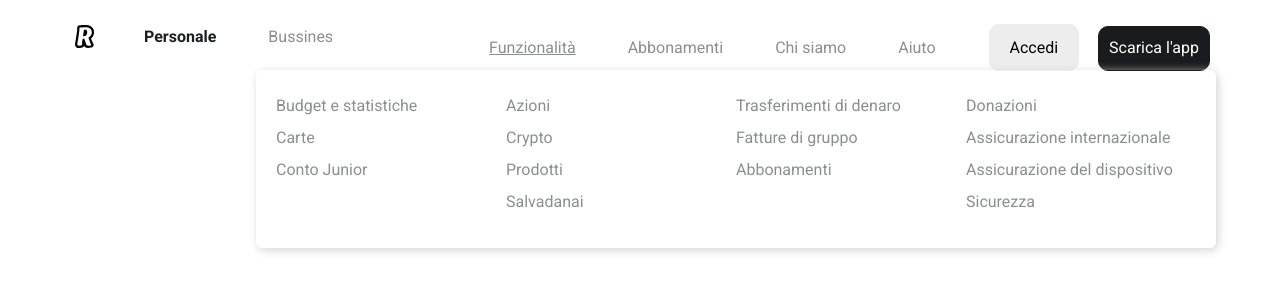
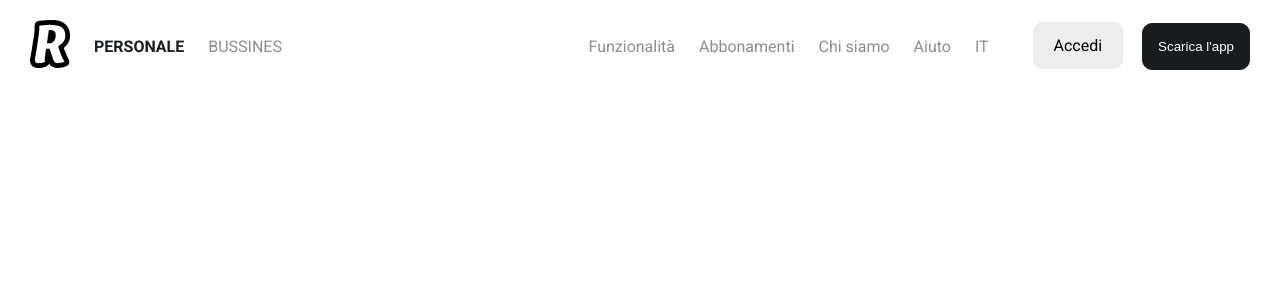
Before and after one commit to angelacaterina/js-html-css-revolut, a plain HTML site: page index.html in a window 1280 px wide. Both pictures are taken after a click on the link "Funzionalità". Drawn offline with nearby package versions, Linux system fonts and the light colour scheme.

Commit message:
revisione htlm
i menù dovevano andare direttamente all'interno dei singoli link e non al di fuori

```diff
--- a/assets/css/style.css
+++ b/assets/css/style.css
@@ -8,38 +8,43 @@ body{
     font-size: 16px;
 }
 
-nav{
-    width: 90%;
-    height: 70px;
-    margin: auto;
-    padding: 1.25rem 0;
-    display: flex;
-    flex-direction: row;
+/* Utility display */
+.d_none{
+    display: none;
+}
+.active{
+    display: block;
 }
 
-.logo{
-    width: 40px;
-    padding: 1.25rem 0;
-    text-align: center;
+.d-flex{
+    display: flex;
 }
-.navbar{
-    width: calc(100% - 40px);
-    padding: 1.25rem 0;
-    display: flex;
-    flex-direction: row;
-}
-.navbar_left{
-    width: 30%;
-    padding-left: 20px;
-}
-.navbar_right{
-    width: 70%;
-    text-align: right;
+.justify_between{
+    justify-content: space-between;
 }
 
+/* position */
+.position_rel{
+    position: relative;
+}
+.position_ab{
+    position: absolute;
+}
+
+/* utiliyi style */
+.list_style_none{
+    list-style: none;
+}
+
+/* padding */
+.p_20{
+    padding: 20px;
+}
+
+/***navbar***/
 .navbar a{
     color: #8c8e8f;
-    padding: 0 19px;
+    text-decoration: none;
 }
 .navbar a:hover{
     color: #1b1e21;
@@ -50,77 +55,46 @@ nav{
     color: #1b1e21;
 }
 
-.card_menu{
-    position: relative;
+.navbar_left ul li,
+.navbar_right > ul > li{
+    display: inline-block;
+    vertical-align: middle;
+    padding: 0 10px;
 }
-.card_menu a{
+
+/* logo */
+.logo{
+    width: 40px;
+}
+/* navbar_left */
+.navbar_left a{
+    text-transform: uppercase;
+}
+/* navbar_right */
+.navbar_right{
+    align-items: center;
+}
+
+/* dropdown */
+.dropdown_menu{
+    border-radius: 6px;
+    box-shadow: 2px 2px 10px lightgray;
+    width: max-content;
+    left: 50%;
+    transform: translateX(-50%);
+}
+.dropdown_menu li{
+    padding: 8px 15px;
+}
+.dropdown_menu a{
     color: #8c8e8f;
 }
-.card_menu a:hover{
+.dropdown_menu a:hover{
     color: #1b1e21;
     text-decoration: none;
 }
-.card{
-    z-index: 3;
-    border-radius: 6px;
-    box-shadow: 2px 2px 10px lightgray;
-    padding: 10px;
-    text-align: left;
-    line-height: 2;
-}
 
-.funzionalità{
-    width: 75%;
-    position: absolute;
-    top: 50%;
-    left: 20%;
-    padding: 20px;
-}
-.d-flex{
-    display: flex;
-    flex-direction: row;
-}
-.column{
-    width: calc(100% / 4);
-    display: flex;
-    flex-direction: row;
-}
-.abbonamenti{
-    display: none;
-    width: 11%;
-    position: absolute;
-    top: 50%;
-    right: 50%;
-    transform: translate(138%, 0);
-}
-.chiSiamo{
-    display: none;
-    width: 10%;
-    position: absolute;
-    top: 50%;
-    right: 50%;
-    transform: translate(246%, 0);
-}
-.aiuto{
-    display: none;
-    width: 13%;
-    position: absolute;
-    top: 50%;
-    right: 50%;
-    transform: translate(276%, 0);
-}
-
-.active{
-    display: block;
-    /* display: flex; */
-}
-.d_none{
-    display: none;
-}
-ul li{
-    list-style: none;
-}
-
+/* bottons */
 a.btn_accedi{
     color: black;
     border: 1px solid #ededed;
@@ -136,5 +110,5 @@ a.btn_accedi{
     border: 1px solid #191c1f;
     border-radius: 10px;
     background-color: #191c1f;
-    padding: 10px;
+    padding: 15px;
 }
--- a/assets/js/main.js
+++ b/assets/js/main.js
@@ -4,25 +4,15 @@
 // Dovete riprodurre solo la navbar ed i menu a tendina, non tutto il sito. Fate attenzione che in questo caso non abbiamo un solo menu a tendina ma piú di uno. Il menu deve diventare visibile quando facciamo hover  o click ( a vs discrezione ) su uno dei link principali nella navbar. Ogni link della navbar ha il suo menu nascosto che deve apparire.
 
 $(function() {
-    $('.navbar_right a').eq(0).hover(function() {
-        $('.d_none').removeClass('d_none');
-        $('.funzionalità div').addClass('active');
-    });
+    var dropDown = $('li.dropdown');
 
-    $('.navbar_right a').eq(1).hover(function() {
-        $('.abbonamenti').addClass('active');
-    });
+    dropDown.hover(
+      function(){
+        $(this).children('ul.dropdown_menu').removeClass('d_none');
+      },
 
-    $('.navbar_right a').eq(2).hover(function() {
-        $('.chiSiamo').addClass('active');
-    });
-
-    $('.navbar_right a').eq(3).hover(function() {
-        $('.aiuto').addClass('active');
-    });
-
-    $('.card').mouseleave(function() {
-        $('.card').siblings().removeClass('active');
-        $('.funzionalità').addClass('d_none');
-    });
-});
+      function(){
+        $(this).children('ul.dropdown_menu').addClass('d_none');
+      }
+    )
+  });
--- a/index.html
+++ b/index.html
@@ -7,104 +7,46 @@
     <link rel="preconnect" href="https://fonts.gstatic.com">
     <link href="https://fonts.googleapis.com/css2?family=Roboto:wght@300;400;500;700;900&display=swap" rel="stylesheet">
     <link rel="stylesheet" href="https://use.fontawesome.com/releases/v5.15.1/css/all.css" integrity="sha384-vp86vTRFVJgpjF9jiIGPEEqYqlDwgyBgEF109VFjmqGmIY/Y4HV4d3Gp2irVfcrp" crossorigin="anonymous">
-    <link rel="stylesheet" href="https://stackpath.bootstrapcdn.com/bootstrap/3.4.1/css/bootstrap.min.css" integrity="sha384-HSMxcRTRxnN+Bdg0JdbxYKrThecOKuH5zCYotlSAcp1+c8xmyTe9GYg1l9a69psu" crossorigin="anonymous">
+    <!-- <link rel="stylesheet" href="https://stackpath.bootstrapcdn.com/bootstrap/3.4.1/css/bootstrap.min.css" integrity="sha384-HSMxcRTRxnN+Bdg0JdbxYKrThecOKuH5zCYotlSAcp1+c8xmyTe9GYg1l9a69psu" crossorigin="anonymous"> -->
     <link rel="stylesheet" href="assets/css/style.css">
     <title>Revolut</title>
   </head>
 
   <body>
   <header id="site_header">
-    <nav>
-      <div class="logo">
-        <a href="#">
-          <img src="assets/img/revolut.svg" alt="">
-        </a>
-      </div><!-- /.logo -->
-
-      <div class="navbar">
+    <nav class="navbar d-flex justify_between">
       <div class="navbar_left">
-          <ul class="list-inline">
+        <ul class="list_style_none p_20">
           <li>
-              <a href="#" class="active">Personale</a>
+            <a href="#"><img class="logo" src="assets/img/revolut.svg" alt=""></a>
           </li>
-            <li>
-              <a href="#">Bussines</a>
-            </li>
+          <li><a href="#" class="active">Personale</a></li>
+          <li><a href="#">Bussines</a></li>
         </ul>
-
-
       </div><!-- /.navbar_left -->
 
-        <div class="navbar_right">
-          <ul class="list-inline">
-            <li>
+      <div class="navbar_right d-flex">
+        <ul class="list_style_none p_20">
+          <li class="position_rel dropdown">
             <a href="#">Funzionalità</a>
-            </li>
-            <li>
-              <a href="#">Abbonamenti</a>
-            </li>
-            <li>
-              <a href="">Chi siamo</a>
-            </li>
-            <li>
-             <a href="">Aiuto</a>
-            </li>
-            <li>
-              <a href="#" class="btn_accedi">Accedi</a>
-              <button class="btn_app">Scarica l'app</button>
-            </li>
-          </ul>
-        </div><!-- /.navbar_right -->
-      </div>
-      <!-- /.navbar -->
-    </nav>
-
-    <div class="card_menu">
-      <div class="card funzionalità d-flex d_none">
-        <div class="column d_none">
-          <ul>
+            <ul class="position_ab list_style_none dropdown_menu d_none">
               <li><a href="#">Budget e statistiche</a></li>
               <li><a href="#">Carte</a></li>
               <li><a href="#">Conto Junior</a></li>
             </ul>
-        </div>
-
-        <div class="column d_none">
-          <ul>
-            <li><a href="#">Azioni</a></li>
-            <li><a href="#">Crypto</a></li>
-            <li><a href="#">Prodotti</a></li>
-            <li><a href="#">Salvadanai</a></li>
-          </ul>
-        </div>
-
-        <div class="column d_none">
-          <ul>
-            <li><a href="#">Trasferimenti di denaro</a></li>
-            <li><a href="#">Fatture di gruppo</a></li>
-            <li><a href="#">Abbonamenti</a></li>
-          </ul>
-        </div>
-
-        <div class="column d_none">
-          <ul>
-            <li><a href="#">Donazioni</a></li>
-            <li><a href="#">Assicurazione internazionale</a></li>
-            <li><a href="#">Assicurazione del dispositivo</a></li>
-            <li><a href="#">Sicurezza</a></li>
-          </ul>
-        </div>
-      </div>
-      <div class="card abbonamenti">
-        <ul>
+          </li>
+          <li class="position_rel dropdown">
+            <a href="">Abbonamenti</a>
+            <ul class="position_ab list_style_none dropdown_menu d_none">
               <li><a href="#">Standard</a></li>
               <li><a href="#">Premium</a></li>
               <li><a href="#">Metal</a></li>
               <li><a href="#">Confronta i piani</a></li>
             </ul>
-      </div>
-      <div class="card chiSiamo">
-        <ul>
+          </li>
+          <li class="position_rel dropdown">
+            <a href="">Chi siamo</a>
+            <ul class="position_ab list_style_none dropdown_menu d_none">
               <li><a href="#">Chi siamo</a></li>
               <li><a href="#">Blog</a></li>
               <li><a href="#">Leadership</a></li>
@@ -115,20 +57,25 @@
               <li><a href="#">Diversiità e inclusione</a></li>
               <li><a href="#">Contatto</a></li>
             </ul>
-      </div>
-      <div class="card aiuto">
-        <ul>
+          </li>
+          <li class="position_rel dropdown">
+           <a href="">Aiuto</a>
+           <ul class="position_ab list_style_none dropdown_menu d_none">
              <li><a href="#">Centro assistenza</a></li>
              <li><a href="#">Community</a></li>
              <li><a href="#">Sicurezza</a></li>
              <li><a href="#">Stato di sistema</a></li>
              <li><a href="#">API sviluppatore</a></li>
            </ul>
-      </div>
-
-    </div>
-    <!-- /.card_menu -->
-
+          </li>
+          <li><a href="">IT</a></li>
+          <li>
+            <a href="#" class="btn_accedi">Accedi</a>
+            <button class="btn_app">Scarica l'app</button>
+          </li>
+        </ul>
+      </div><!-- /.navbar_right -->
+    </nav>
 
   </header>
   <!-- /#site_header -->
```
Lines whose indentation alone changed are shown as unchanged.
